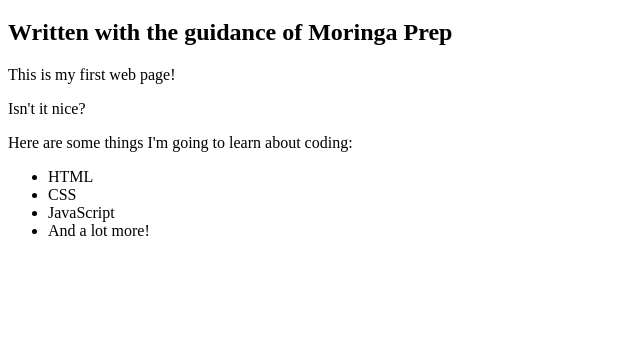
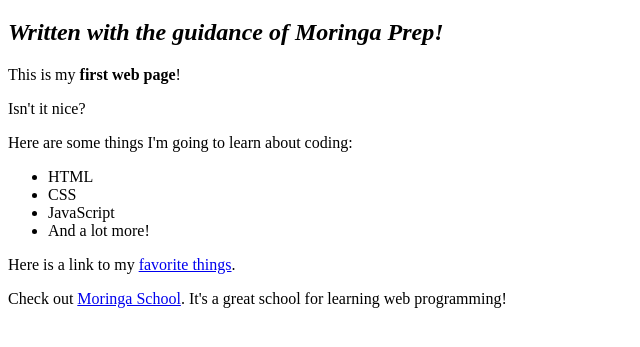
Before and after one commit to boluwaji11/my-first-webpage, a plain HTML site: page my-first-webpage.html in a window 1280 px wide. Shown: the part 61-408 px from the top of the page, without its empty margins (0-640 px from the left). Drawn offline with Linux system fonts and the light colour scheme.

Commit message:
Complete WebPage

```diff
--- a/my-first-webpage.html
+++ b/my-first-webpage.html
@@ -5,9 +5,9 @@
   </head>
   <body>
     <h1>My First Web Page</h1>
-    <h2>Written with the guidance of Moringa Prep</h2>
+    <h2><em>Written with the guidance of Moringa Prep!</em></h2>
 
-    <p>This is my first web page!</p>
+    <p>This is my <strong>first web page</strong>!</p>
     <p>Isn't it nice?</p>
 
     <p>Here are some things I'm going to learn about coding:</p>
@@ -17,5 +17,14 @@
         <li>JavaScript</li>
         <li>And a lot more!</li>
     </ul>
+
+    <p>Here is a link to my <a href="favorite-things.html">favorite things</a>.
+    </p>
+
+    <p>Check out <a
+      href="http://www.moringaschool.com/"> Moringa
+      School</a>.
+      It's a great school for learning web programming!
+    </p>
   </body>
 </html>
```
Also changed, not shown: favorite-things.html (+1 -0 lines), img/olu.jpg (added).
